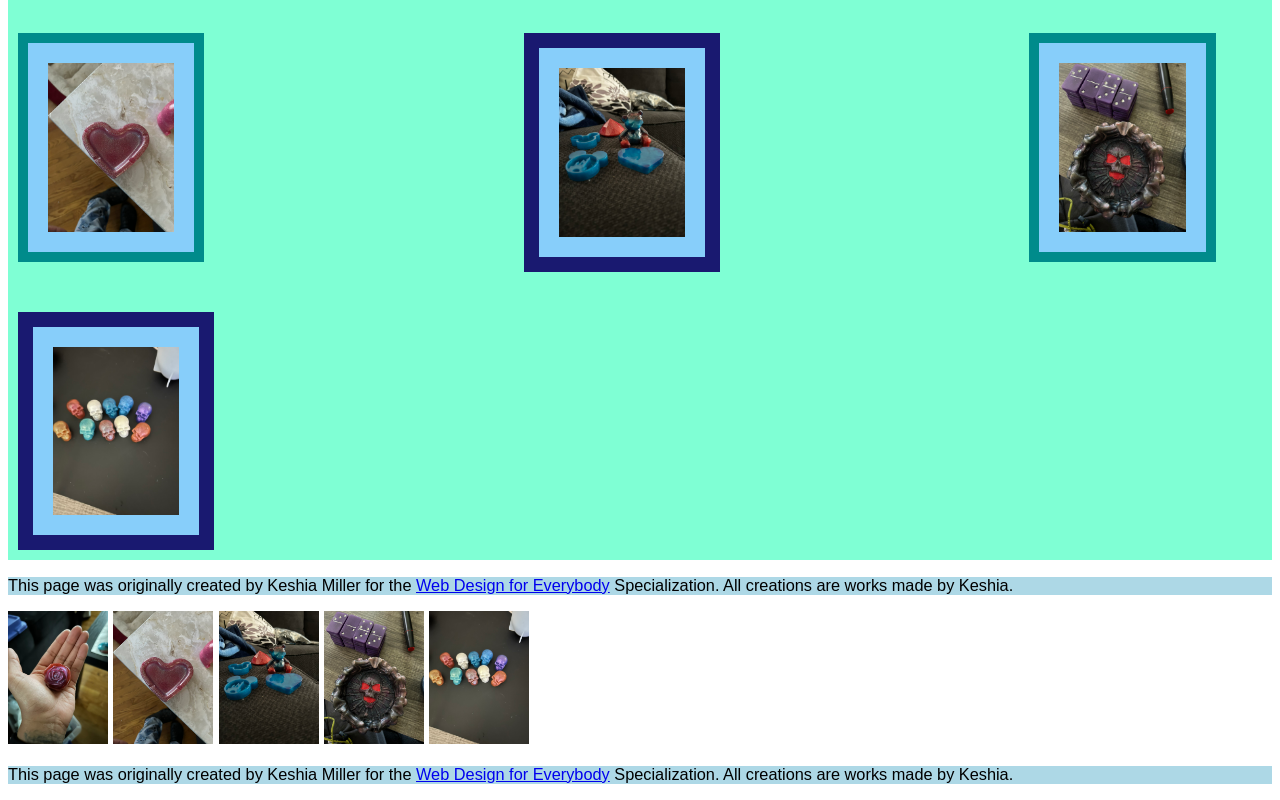
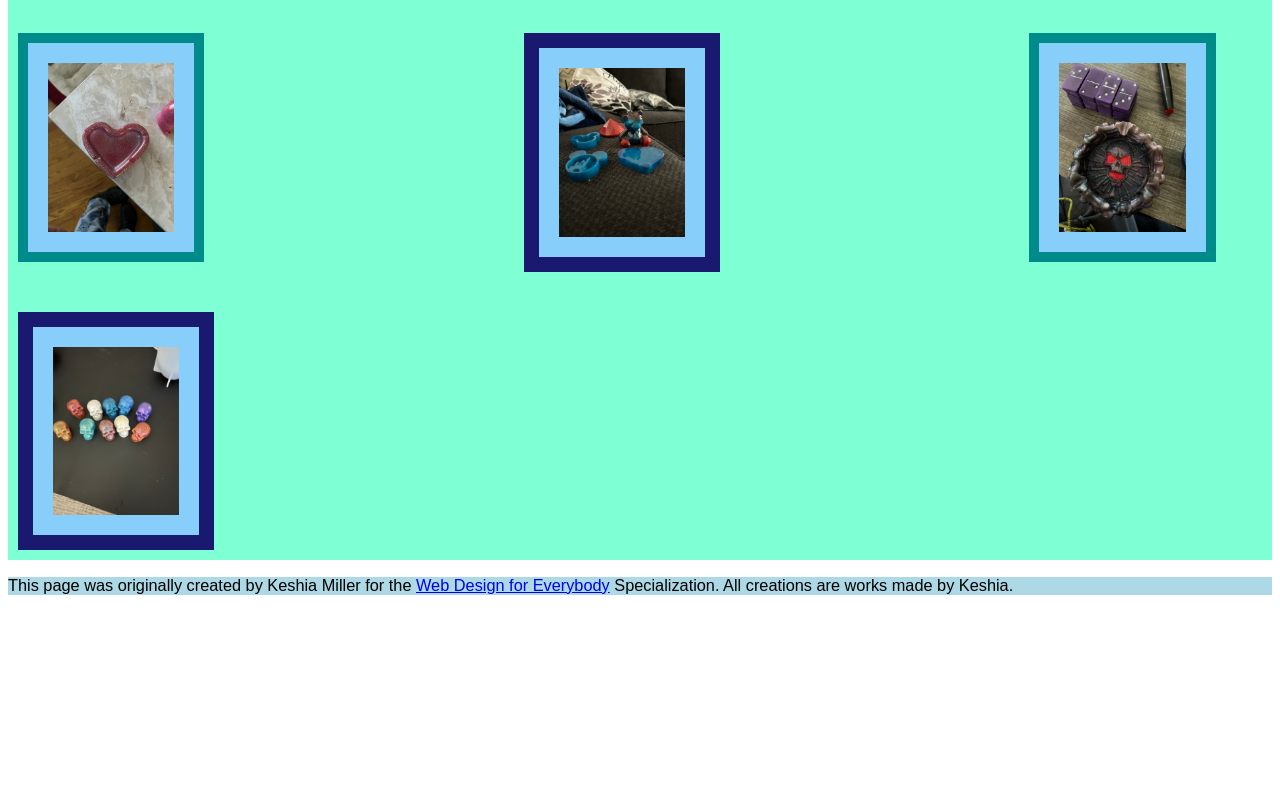
Before and after one commit to KBland14/KeshiasFinalProject, a plain HTML site: page Random.html in a window 1280 px wide. Shown: the part 1457-2257 px from the top of the page. After the commit the page ends 2068 px from the top, so only its background shows below. Drawn offline with Linux system fonts and the light colour scheme.

Commit message:
Clean up Random.html by removing images and footer
Removed multiple image elements and footer content from Random.html.

```diff
--- a/Random.html
+++ b/Random.html
@@ -49,23 +49,4 @@
 
 </body>
 
-</html>      <img src="images/HalfRose.jpeg" alt="half of a red and pink metalic rose sitting in a hand" width="100">
-      <img src="images/HeartAshtray.jpeg" alt="a very glittery ashtray shaped like a heart" width="100">
-      <img src="images/RandomObject.jpeg" alt="a red glitter diamond, a blue and red bear 2 disney objects and a heart" width="100">
-      <img src="images/SkullAshtray.jpeg" alt="an purple/tanish ashtray with a skyll in the center with red eyes and a red mouth" width="100">
-      <img src="images/Skulls.jpeg" alt="10 different colored mini skulls " width="100">
-    </div>
-
-  </main>
-  <footer>
-    <p>This page was originally created by Keshia Miller for the <a
-        href="https://www.coursera.org/specializations/web-design"> Web Design for Everybody</a> Specialization. All creations are works made by Keshia.
-  </footer>
-
-</body>
-
 </html>
-
-</body>
-
-</html>
```
